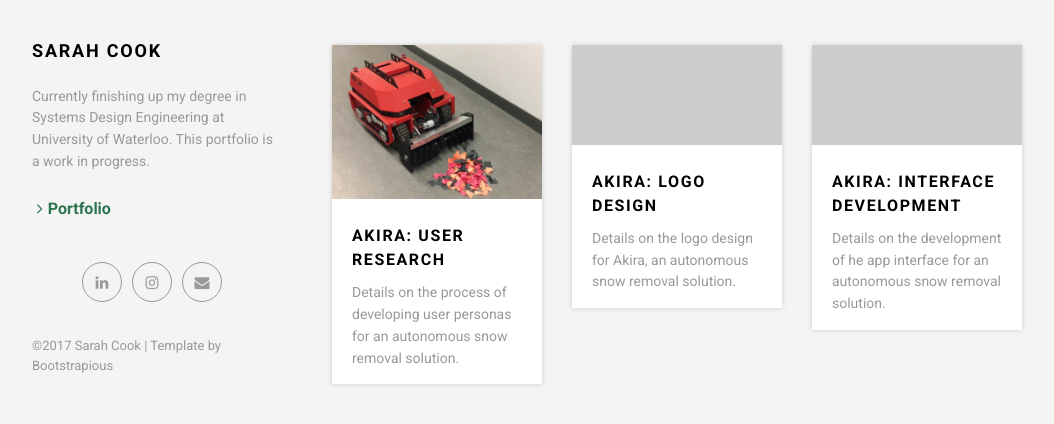
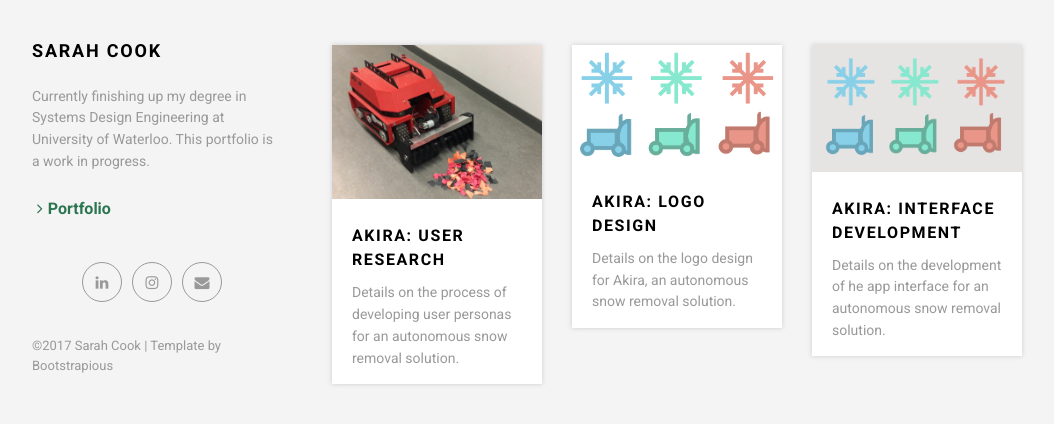
Before and after one commit to sefcook/SYDE542, a plain HTML site: page index.html in a window 1280 px wide. Shown: the whole page, without its empty margins (3-1057 px from the left). Drawn offline with nearby package versions, Linux system fonts and the light colour scheme.

Commit message:
Added logos

```diff
--- a/index.html
+++ b/index.html
@@ -95,7 +95,7 @@
                 </div>
 
                 <div class="col-xs-12 col-sm-6 col-md-4 col-lg-3 masonry-item">
-                  <div class="box-masonry"><a href="akiraLogo.html" title="" class="box-masonry-image with-hover-overlay with-hover-icon"><img src="img/portfolio/logo.jpg" alt="" class="img-responsive"></a>
+                  <div class="box-masonry"><a href="akiraLogo.html" title="" class="box-masonry-image with-hover-overlay with-hover-icon"><img src="img/portfolio/logo.png" alt="" class="img-responsive"></a>
                     <div class="box-masonry-text">
                       <h4> <a href="akiraLogo.html">Akira: Logo Design</a></h4>
                       <div class="box-masonry-desription">
@@ -106,7 +106,7 @@
                 </div>
 
                 <div class="col-xs-12 col-sm-6 col-md-4 col-lg-3 masonry-item">
-                  <div class="box-masonry"><a href="akiraApp.html" title="" class="box-masonry-image with-hover-overlay with-hover-icon"><img src="img/portfolio/interface.jpg" alt="" class="img-responsive"></a>
+                  <div class="box-masonry"><a href="akiraApp.html" title="" class="box-masonry-image with-hover-overlay with-hover-icon"><img src="img/portfolio/Logo2.png" alt="" class="img-responsive"></a>
                     <div class="box-masonry-text">
                       <h4> <a href="akiraApp.html">Akira: Interface Development</a></h4>
                       <div class="box-masonry-desription">
```
Also changed, not shown: img/portfolio/Logo2.png (added), img/portfolio/logo.png (added).
